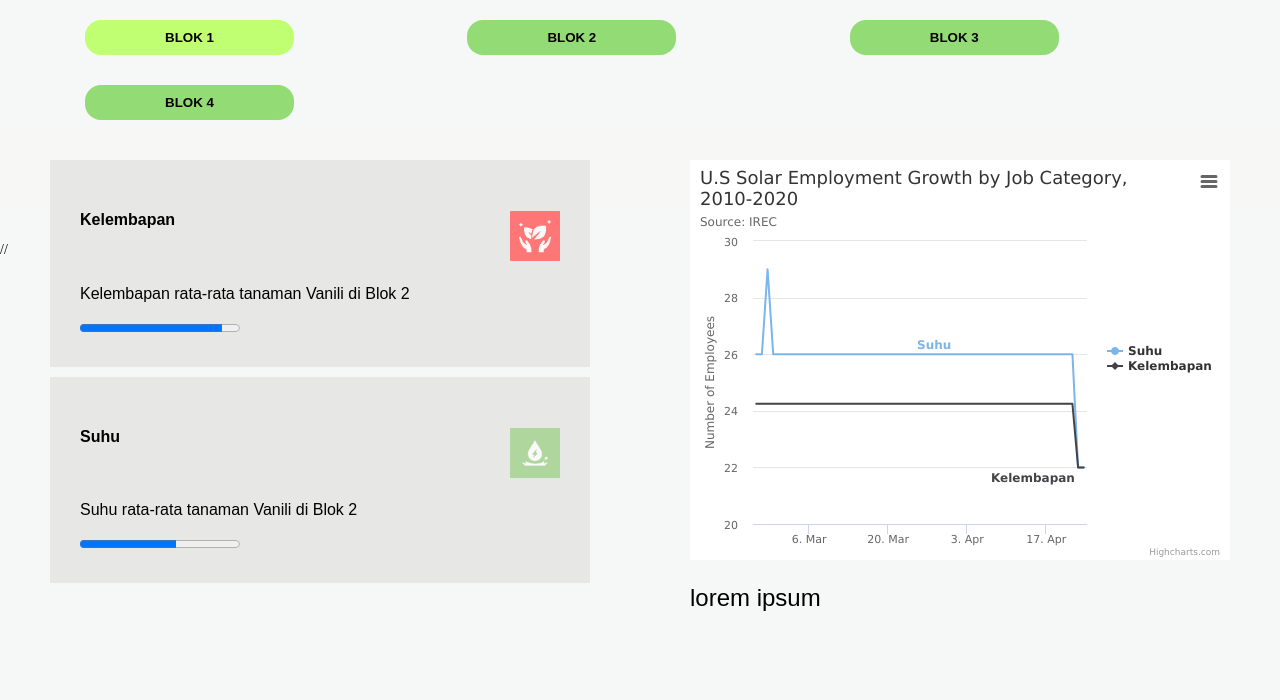
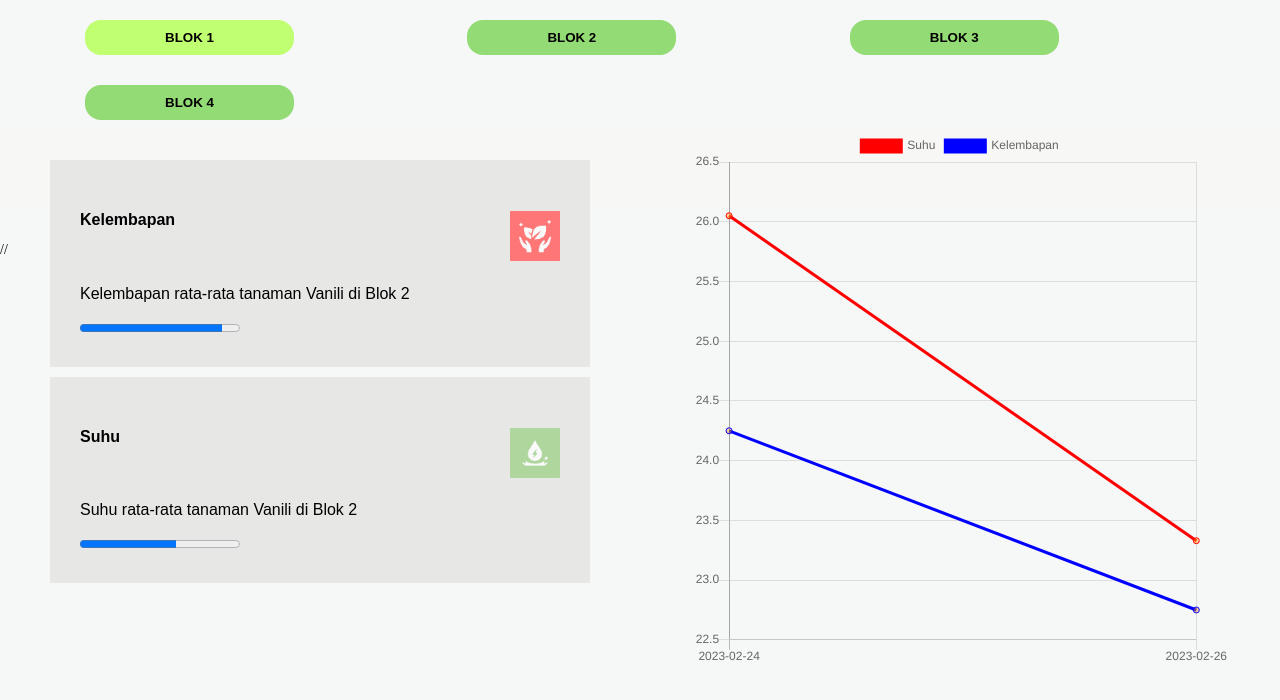
Before and after one commit to ferdianva/felova, a PHP site: page /h3-1.php in a window 1280 px wide. Shown: the part 80-780 px from the top of the page. Run offline with PHP 8.4, Linux system fonts and the light colour scheme; data comes from the database, SQL or seed files in the repository; some libraries are stand-ins or nearby versions.

Commit message:
add chart functionality

```diff
--- a/h3-1.php
+++ b/h3-1.php
@@ -1,106 +1,42 @@
-<?php include ('get-graph.php');
+<?php include('get-graph.php');
 
-$sql = "SELECT * FROM logdata";
-$query 	= mysqli_query($conn, $sql);
-$suhu =[];
-$kelembapan =[];
-$date =[];
-while($row = mysqli_fetch_array($query)) {
-  $suhu[] = (float)$row['suhu'];
-  $kelembapan[] = (float)$row['kelembapan'];
-  $date[] = $row['created_date'];
+$sql = "SELECT DATE(created_date) AS date
+, ROUND(AVG(kelembapan),2) as kelembapan
+, ROUND(AVG(suhu),2) as suhu FROM logdata GROUP BY 1";
+
+$query     = mysqli_query($conn, $sql);
+$suhu = [];
+$kelembapan = [];
+$date = [];
+
+while (($row = mysqli_fetch_assoc($query))) {
+    $suhu[] = $row['suhu'];
+    $kelembapan[] = $row['kelembapan'];
+    $date[] = $row['date'];
 }
 
-// var_dump($suhu);
-// die();
 ?>
 
 <!DOCTYPE html>
 <html>
+
 <head>
     <meta charset="utf-8">
     <meta name="viewport" content="width=device-width, initial-scale=1.0">
-            <!-- <a href="javascript:void(0)" class="closebtn" onclick="closeNav()">&times;</a> -->
-            <link href="https://fonts.googleapis.com/css?family=Inter&display=swap" rel="stylesheet"/>
+    <link href="https://fonts.googleapis.com/css?family=Inter&display=swap" rel="stylesheet" />
     <script type="text/javascript" src="https://cdnjs.cloudflare.com/ajax/libs/jquery/3.1.1/jquery.js"></script>
-            <script src="https://code.highcharts.com/highcharts.js"></script>
-            <script src="https://code.highcharts.com/modules/series-label.js"></script>
-            <script src="https://code.highcharts.com/modules/exporting.js"></script>
-            <script src="https://code.highcharts.com/modules/export-data.js"></script>
-            <script src="https://code.highcharts.com/modules/accessibility.js"></script>
+    <script src="https://ajax.googleapis.com/ajax/libs/jquery/3.3.1/jquery.min.js"></script>
+    <script src="https://cdnjs.cloudflare.com/ajax/libs/Chart.js/2.7.3/Chart.bundle.js"></script>
 
-        </head>
-        <body>
-                <header class="header-area header-sticky">
-                    <div class="container">
-                        <div class="row">
-                            <div class="col-12">
-                                <nav class="main-nav">
-                                    <ul class="nav">
-                                        <li><img src="asset/Logo 2.png" alt="logo felova"  width="50px" height="50px"></li>
-                                        <li><button  onclick="window.location.href='h2.php'" class="bt"><img src="asset/Icon-Dashboard.png" alt="dashboard" class="responsive" width="50px" height="50px"></button></li>
-                                        <li><button  onclick="window.location.href='h3-1.php'" class="bt active"><img src="asset/Icon-Grafik.png" alt="grafik" class="responsive" width="50px" height="50px"></button></li>
-                                        <li><button  onclick="window.location.href='h4-1.php'" class="bt"><img src="asset/Icon-Tables.png" alt="table" class="responsive" width="50px" height="50px"></button></li>
-                                        <li><button  onclick="window.location.href='h5.php'" class="bt"><img src="asset/Icon-Aboutus.png" alt="About Us" class="responsive" width="50px" height="50px"></button></li>
-                                        <span class="responsive" style="float: right"> <h5 id="time"></h5></span>
-                                    </ul>
-
-                                </nav>
-                            </div>
-                        </div>
-                    </div>
-                </header>
-
-                <div class="button-blok">
-                    <button  onclick="window.location.href='h3-1.php'" class="button-b active">BLOK 1</button>
-                    <button  onclick="window.location.href='h3-2.php'" class="button-b">BLOK 2</button>
-                    <button  onclick="window.location.href='h3-3.php'"class="button-b">BLOK 3</button>
-                    <button  onclick="window.location.href='h3-4.php'"class="button-b">BLOK 4</button>
-                </div>
-
-                <div class="row">
-                    <div class="column" style="background-color:#f7f7f6;">
-                        <div class="kiri-1">
-                                <h4 class="klm">
-                                    <img src="asset/6.png" alt="Kelembapan" class="responsive" width="50px" height="50px" style="float: right">
-                                    Kelembapan
-                                </h4>
-                                <br>
-                                <p>Kelembapan rata-rata tanaman Vanili di Blok 2</p>
-                                <progress id="file" value="89" max="100"> 89 </progress>
-                        </div>
-                        <div class="kiri-2">
-                            <h4 class="temp">
-                                <img src="asset/7.png" alt="Kelembapan" class="responsive" width="50px" height="50px" style="float: right">
-                                Suhu <br>
-                            </h4>
-                                <br>
-                                <p>Suhu rata-rata tanaman Vanili di Blok 2</p>
-                                <progress id="file" value="60" max="100"> 60 </progress>
-                        </div>
-
-
-                    </div>
-                    <div class="column" style="background-color:#f7f7f6;">
-                    <figure class="highcharts-figure">
-                        <div id="container"></div>
-                        <p class="highcharts-description">
-                           lorem ipsum
-                        </p>
-                    </figure>
-                    </div>
-                </div>
-        </body>
-    </html>
-    <br/><br/>
-
-    <style>* {
+    <style>
+        * {
             box-sizing: border-box;
         }
+
         body {
-        margin:0px;
+            margin: 0px;
             font-size: 14px;
-        background: rgba(246,247,247,1);
+            background: rgba(246, 247, 247, 1);
             background-repeat: no-repeat;
             background-attachment: fixed;
         }
@@ -113,12 +49,12 @@ while($row = mysqli_fetch_array($query)) {
         }
 
         li {
-        float:left;
+            float: left;
             margin: 5px;
 
         }
 
-    li a{
+        li a {
             display: block;
             color: white;
             padding: 5px 5px;
@@ -130,7 +66,7 @@ while($row = mysqli_fetch_array($query)) {
             height: auto;
         }
 
-    #time{
+        #time {
             margin: 10px;
             padding: 5px 5px;
             border: 5px;
@@ -153,7 +89,7 @@ while($row = mysqli_fetch_array($query)) {
             height: 80px;
         }
 
-    .kiri-1{
+        .kiri-1 {
             margin-top: 30px;
             border: 30px;
             border-style: solid;
@@ -175,6 +111,7 @@ while($row = mysqli_fetch_array($query)) {
             font-size: medium;
 
         }
+
         .column {
             float: left;
             width: 50%;
@@ -199,15 +136,15 @@ while($row = mysqli_fetch_array($query)) {
             display: inline-block;
         }
 
-    .bt{
+        .bt {
             border-radius: 50%;
             border: 0px;
             background-color: #2bd56b;
             cursor: pointer;
-        padding-bottom: 5px ;
+            padding-bottom: 5px;
         }
 
-    .bt.active{
+        .bt.active {
             background-color: #f7f7f6;
             border-bottom-left-radius: 1px;
             border-bottom-right-radius: 1px;
@@ -289,8 +226,13 @@ while($row = mysqli_fetch_array($query)) {
 
 
         @media screen and (max-width: 800px) {
-        .left, .main, .right {
-        width: 100%; /* The width is 100%, when the viewport is 800px or smaller */}
+
+            .left,
+            .main,
+            .right {
+                width: 100%;
+                /* The width is 100%, when the viewport is 800px or smaller */
+            }
         }
 
         @media screen and (max-width: 900px) {
@@ -307,84 +249,174 @@ while($row = mysqli_fetch_array($query)) {
 
 
             @media screen and (max-width: 400px) {
-            #time{
+                #time {
                     float: center;
 
                 }
             }
         }
     </style>
+</head>
+
+<body>
+    <header class="header-area header-sticky">
+        <div class="container">
+            <div class="row">
+                <div class="col-12">
+                    <nav class="main-nav">
+                        <ul class="nav">
+                            <li><img src="asset/Logo 2.png" alt="logo felova" width="50px" height="50px"></li>
+                            <li><button onclick="window.location.href='h2.php'" class="bt"><img src="asset/Icon-Dashboard.png" alt="dashboard" class="responsive" width="50px" height="50px"></button></li>
+                            <li><button onclick="window.location.href='h3-1.php'" class="bt active"><img src="asset/Icon-Grafik.png" alt="grafik" class="responsive" width="50px" height="50px"></button></li>
+                            <li><button onclick="window.location.href='h4-1.php'" class="bt"><img src="asset/Icon-Tables.png" alt="table" class="responsive" width="50px" height="50px"></button></li>
+                            <li><button onclick="window.location.href='h5.php'" class="bt"><img src="asset/Icon-Aboutus.png" alt="About Us" class="responsive" width="50px" height="50px"></button></li>
+                            <span class="responsive" style="float: right">
+                                <h5 id="time"></h5>
+                            </span>
+                        </ul>
+
+                    </nav>
+                </div>
+            </div>
+        </div>
+    </header>
+
+    <div class="button-blok">
+        <button onclick="window.location.href='h3-1.php'" class="button-b active">BLOK 1</button>
+        <button onclick="window.location.href='h3-2.php'" class="button-b">BLOK 2</button>
+        <button onclick="window.location.href='h3-3.php'" class="button-b">BLOK 3</button>
+        <button onclick="window.location.href='h3-4.php'" class="button-b">BLOK 4</button>
+    </div>
+
+    <div class="row">
+        <div class="column" style="background-color:#f7f7f6;">
+            <div class="kiri-1">
+                <h4 class="klm">
+                    <img src="asset/6.png" alt="Kelembapan" class="responsive" width="50px" height="50px" style="float: right">
+                    Kelembapan
+                </h4>
+                <br>
+                <p>Kelembapan rata-rata tanaman Vanili di Blok 2</p>
+                <progress id="file" value="89" max="100"> 89 </progress>
+            </div>
+            <div class="kiri-2">
+                <h4 class="temp">
+                    <img src="asset/7.png" alt="Kelembapan" class="responsive" width="50px" height="50px" style="float: right">
+                    Suhu <br>
+                </h4>
+                <br>
+                <p>Suhu rata-rata tanaman Vanili di Blok 2</p>
+                <progress id="file" value="60" max="100"> 60 </progress>
+            </div>
+
+
+        </div>
+        <div class="column" style="background-color:#f7f7f6;">
+            <canvas id="myChart" width="400" height="400"></canvas>
+        </div>
+
+
+    </div>
+</body>
+
+</html>
+<br /><br />
+
 
 
 <script>
     var kelembapan = <?= json_encode($kelembapan); ?>;
     var suhu = <?= json_encode($suhu); ?>;
     var date = <?= json_encode($date); ?>;
-     console.log(date)
+    $(document).ready(function() {
+        var time_Array = [date];
 
-    Highcharts.chart('container', {
+        var dataSuhu = {
+            label: "Suhu",
+            data: suhu,
+            lineTension: 0,
+            fill: false,
+            borderColor: 'red',
+            backgroundColor: "rgba(255,153,0,0.4)",
 
+        };
+
+        var dataKelembapan = {
+            label: "Kelembapan",
+            data: kelembapan,
+            lineTension: 0,
+            fill: false,
+            borderColor: 'blue',
+            backgroundColor: "rgba(255,153,0,0.4)",
+        };
+
+
+        var ctx = document.getElementById('myChart').getContext('2d');
+
+        const data = {
+            labels: date,
+            datasets: [dataSuhu, dataKelembapan]
+        }
+
+        var myChart = new Chart(ctx, {
+            type: 'line',
+            data: data,
+
+            options: {
+                responsive: true,
+                interaction: {
+                    mode: 'index',
+                    intersect: false,
+                },
+                stacked: false,
+                plugins: {
                     title: {
-    text: 'U.S Solar Employment Growth by Job Category, 2010-2020',
-    align: 'left'
-  },
-
-  subtitle: {
-    text: 'Source: <a href="https://irecusa.org/programs/solar-jobs-census/" target="_blank">IREC</a>',
-    align: 'left'
-  },
-
-  yAxis: {
-    title: {
-      text: 'Number of Employees'
+                        display: true,
+                        text: 'Chart.js Line Chart - Multi Axis'
                     }
                 },
-
-  xAxis: {
-    type: 'datetime'
+                scales: {
+                    y: {
+                        type: 'linear',
+                        display: true,
+                        position: 'left',
+                        ticks: {
+                            beginAtZero: true
                         },
-
-  legend: {
-    layout: 'vertical',
-    align: 'right',
-    verticalAlign: 'middle'
+                        grid: {
+                            drawOnChartArea: false,
                         },
-
-  plotOptions: {
-    series: {
-      label: {
-        connectorAllowed: false
                     },
-        pointStart: Date.parse(date[0]),
-        pointInterval: 24 * 3600 * 1000 // one day
+                    y1: {
+                        type: 'linear',
+                        display: true,
+                        position: 'right',
+                        ticks: {
+                            beginAtZero: true
+                        },
+                        grid: {
+                            drawOnChartArea: false,
+                        },
+                    },
+                    xAxes: [{
+                        type: 'time',
+                        time: {
+                            parser: 'YYYY-MM-DD HH:mm:ss',
+                            unit: 'date',
+                            displayFormats: {
+                                'date': 'YYYY-MM-DD',
+                                'minute': 'YYYY-MM-DD HH:mm:ss',
+                                'hour': 'YYYY-MM-DD HH:mm:ss'
                             }
                         },
-
-  series: [{
-    name: 'Suhu',
-    data: suhu
-  }, {
-    name: 'Kelembapan',
-    data: kelembapan
-  }],
-
-  responsive: {
-    rules: [{
-      condition: {
-        maxWidth: 500
-      },
-      chartOptions: {
-        legend: {
-          layout: 'horizontal',
-          align: 'center',
-          verticalAlign: 'bottom'
-        }
+                        ticks: {
+                            source: 'data'
                         }
                     }]
                 }
-
+            }
         });
-
+    });
 </script>
 
 
@@ -488,4 +520,5 @@ while($row = mysqli_fetch_array($query)) {
 
 
     // </script> -->
+
 </html>
```
Lines whose indentation alone changed are shown as unchanged.
